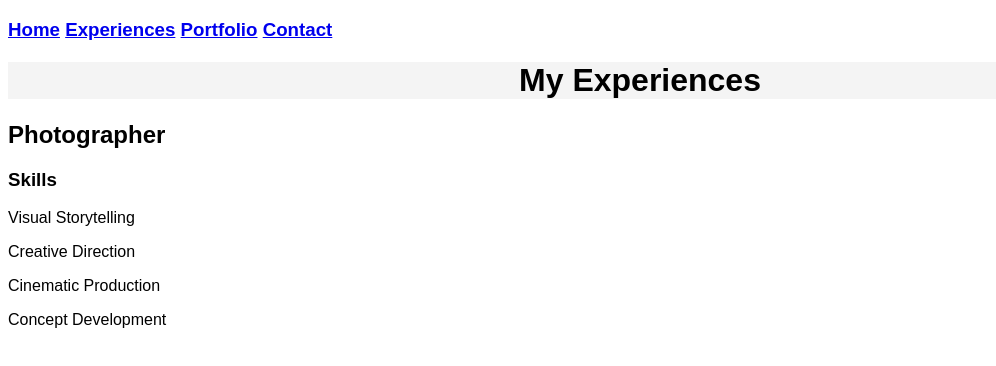
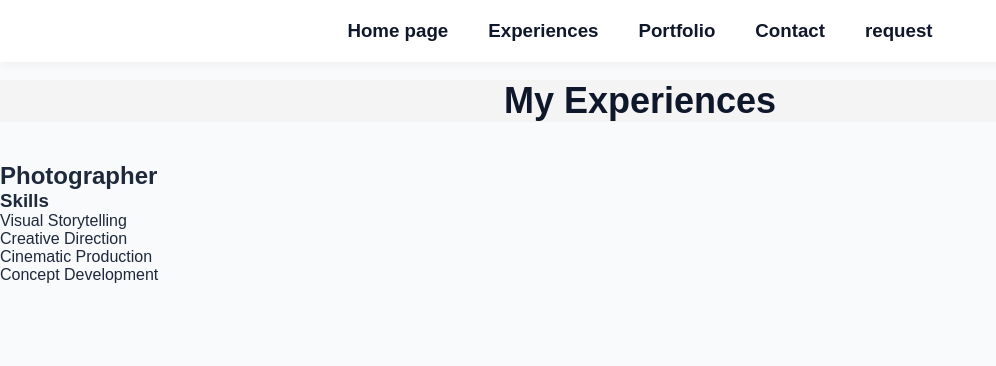
Before and after one commit to abdurahmanalknani-lgtm/Sust001, a plain HTML site: page experiences.html in a window 1280 px wide. Shown: the whole page, without its empty margins (0-996 px from the left). Drawn offline with Linux system fonts and the light colour scheme.

Commit message:
visual 02

```diff
--- a/experiences.html
+++ b/experiences.html
@@ -4,9 +4,17 @@
     <meta charset="UTF-8">
     <meta name="viewport" content="width=device-width, initial-scale=1.0">
     <title>Experiences</title>
+    <head>
+    <link href="https://fonts.googleapis.com/css2?family=Poppins:wght@400;600;700&display=swap" rel="stylesheet">
+<link rel="stylesheet" href="style.css">
+    <meta charset="UTF-8">
+    <meta name="viewport" content="width=device-width, initial-scale=1.0">
+    <title>Home</title>
+
+    <link rel="stylesheet" href="sitStyles.css">
 </head>
-<link href="https://fonts.googleapis.com/css2?family=Poppins:wght@400;600;700&display=swap" rel="stylesheet">
-<link rel="stylesheet" href="style.css">
+</head>
+
 
 <style>
     h1 {
@@ -29,10 +37,11 @@ p {
 <body>
     <h3>
 <nav>
-  <a href="index.html">Home</a>
-  <a href="experience.html">Experiences</a>
+   <a href="Home.html">Home page</a>
+  <a href="experiences.html">Experiences</a>
   <a href="portfolio.html">Portfolio</a>
-  <a href="contact.html">Contact</a>
+  <a href="Contacts.html">Contact</a>
+  <a href="Project request.html"> request</a>
 </nav>
 
 
```
Also changed, not shown: Contacts.html (+16 -10 lines), Home.html (+12 -9 lines), Project request.html (+5 -4 lines), index.html (+5 -4 lines), portfolio.html (+7 -4 lines).
